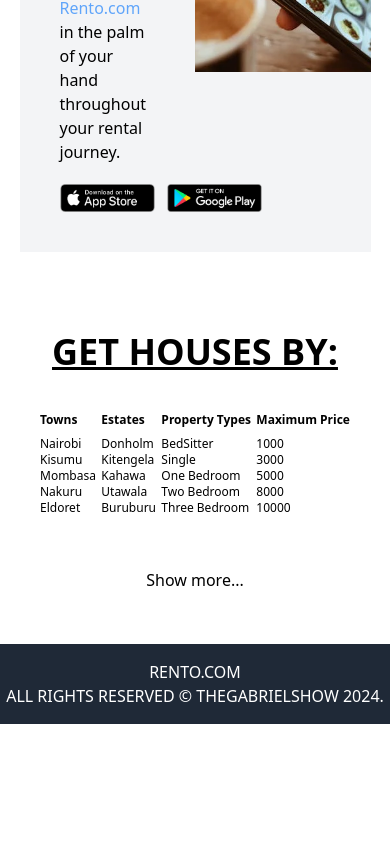
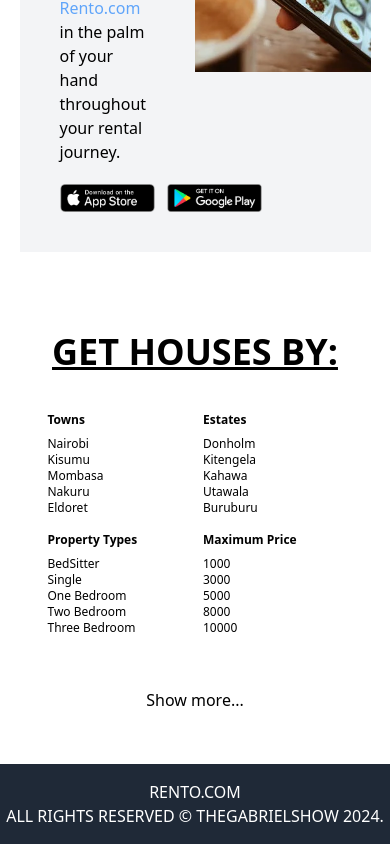
Before and after one commit to GabrielOchieng/renteasy, a React (Vite) app: page / in a window 390 px wide. Shown: the part 5251-6095 px from the top of the page. Before the commit the page ends 5975 px from the top, so only its background shows below. Built offline with nearby package versions, Linux system fonts and the light colour scheme; no server answers.

Commit message:
setting up responsiveness of streets component

```diff
--- a/src/components/Streets.jsx
+++ b/src/components/Streets.jsx
@@ -93,9 +93,9 @@ const Streets = () => {
         <h1 className="font-bold text-4xl underline">GET HOUSES BY:</h1>
       </div>
 
-      <div className="flex w-full justify-between p-10">
+      <div className="flex flex-wrap gap-4 md:gap-0 w-[100%] mx-auto justify-center   p-10">
         {listToShow.map((list, index) => (
-          <div key={index} className="text-xs">
+          <div key={index} className="text-xs w-[45%] md:w-[23%]">
             {<h2 className="font-bold mb-2">{titles[index]}</h2>}
             <ul className="flex flex-col justify-center">
               {list.map((item) => (
--- a/src/pages/ChatPage.jsx
+++ b/src/pages/ChatPage.jsx
@@ -127,7 +127,7 @@ const ChatPage = () => {
               key={c._id}
               onClick={() => setCurrentChat(c)}
               className={`cursor-pointer hover:bg-gray-100 px-4 py-2 ${
-                currentChat?._id === c._id ? "bg-blue-500 text-white" : ""
+                currentChat?._id === c._id ? "bg-green-400 text-white" : ""
               }`}
             >
               <Conversation conversation={c} currentUser={user} />
```
